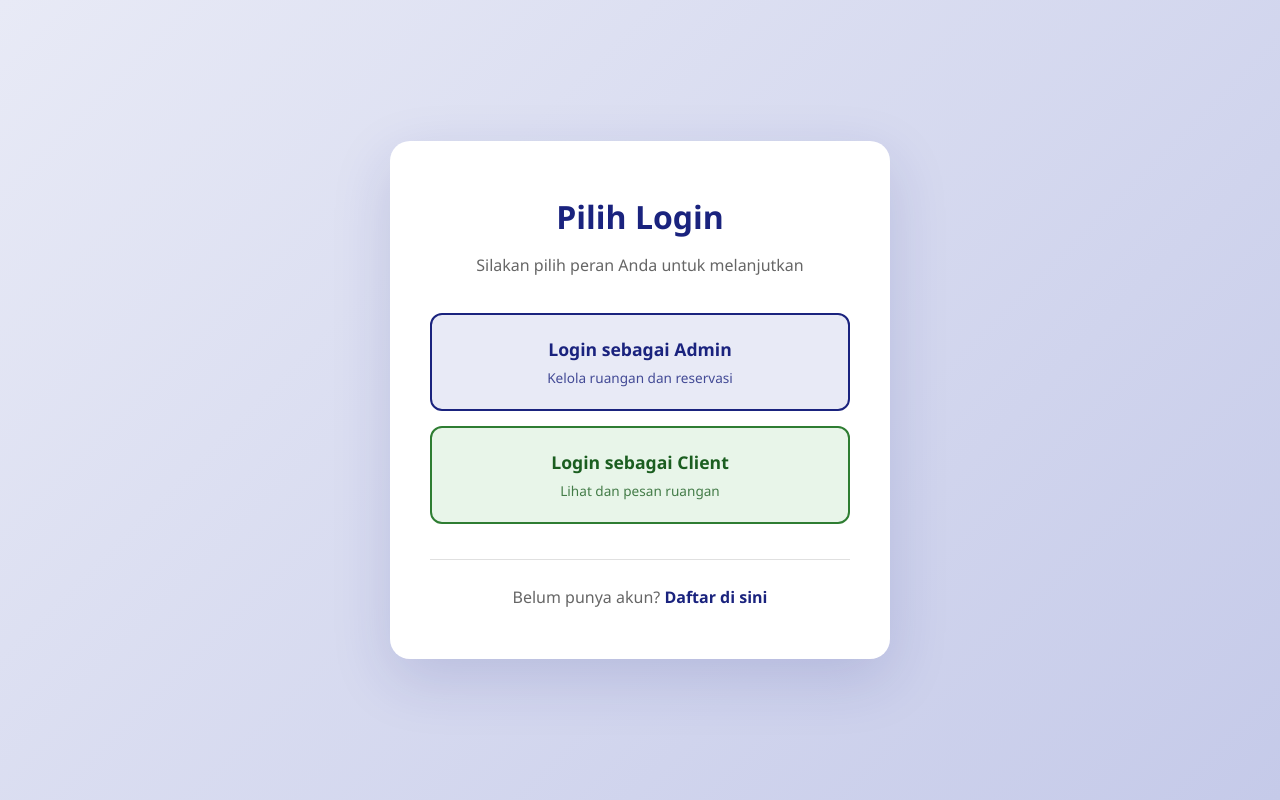
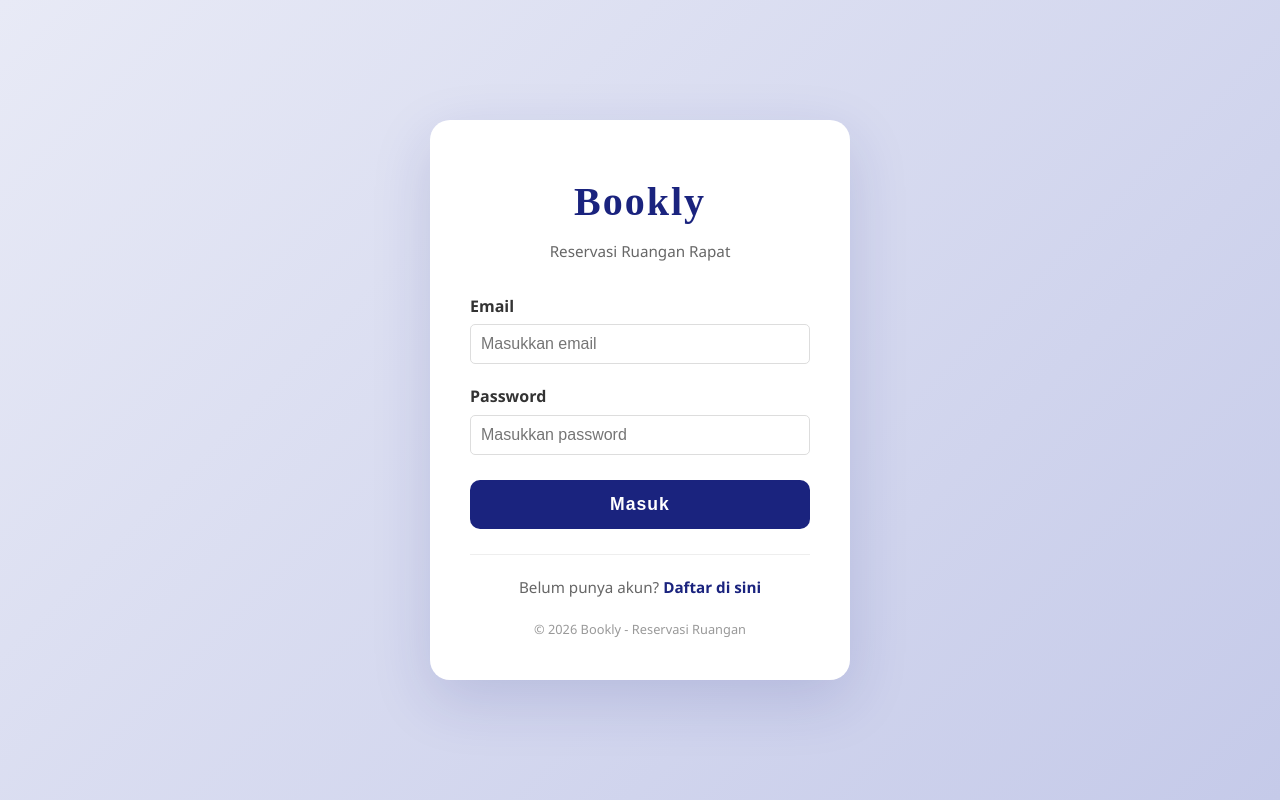
Before and after one commit to vinnnnnn12/Bookly_Reservation_Web, a PHP site: page /login.php in a window 1280 px wide. Run offline with PHP 8.4, Linux system fonts and the light colour scheme; data that the repository does not hold is empty.

Commit message:
revisi ketiga

```diff
--- a/login.php
+++ b/login.php
@@ -10,6 +10,35 @@ if (isset($_SESSION['user_id'])) {
     }
     exit();
 }
+
+$error = '';
+
+if ($_SERVER['REQUEST_METHOD'] == 'POST') {
+    $email = escape($_POST['email']);
+    $password = md5($_POST['password']);
+
+    // Cek di database
+    $query = "SELECT * FROM users WHERE email = '$email' AND password = '$password'";
+    $result = query($query);
+
+    if (numRows($result) == 1) {
+        $user = fetchOne($result);
+
+        $_SESSION['user_id'] = $user['id'];
+        $_SESSION['nama'] = $user['nama'];
+        $_SESSION['email'] = $user['email'];
+        $_SESSION['role'] = $user['role'];
+
+        if ($user['role'] == 'admin') {
+            header('Location: admin.php');
+        } else {
+            header('Location: index.php');
+        }
+        exit();
+    } else {
+        $error = 'Email atau password salah!';
+    }
+}
 ?>
 <!DOCTYPE html>
 <html lang="id">
@@ -20,26 +49,39 @@ if (isset($_SESSION['user_id'])) {
     <link rel="stylesheet" href="style.css">
 </head>
 <body>
-    <div class="login-choice-container">
-        <div class="login-choice-box">
-            <div class="login-choice-header">
-                <h2>Pilih Login</h2>
-                <p>Silakan pilih peran Anda untuk melanjutkan</p>
+    <div class="login-container">
+        <div class="login-box">
+            <div class="login-header">
+                <h1>Bookly</h1>
+                <p>Reservasi Ruangan Rapat</p>
             </div>
 
-            <div class="login-choice-buttons">
-                <a href="login_admin.php" class="login-choice-btn admin-btn">
-                    <span class="text">Login sebagai Admin</span>
-                    <span class="desc">Kelola ruangan dan reservasi</span>
-                </a>
-                <a href="login_client.php" class="login-choice-btn client-btn">
-                    <span class="text">Login sebagai Client</span>
-                    <span class="desc">Lihat dan pesan ruangan</span>
-                </a>
+            <?php if($error): ?>
+                <div class="alert alert-danger"><?= $error ?></div>
+            <?php endif; ?>
+
+            <form method="POST" action="">
+                <div class="form-group">
+                    <label for="email">Email</label>
+                    <input type="email" id="email" name="email" required
+                           placeholder="Masukkan email">
+                </div>
+
+                <div class="form-group">
+                    <label for="password">Password</label>
+                    <input type="password" id="password" name="password" required
+                           placeholder="Masukkan password">
+                </div>
+
+                <button type="submit" class="btn-login">Masuk</button>
+            </form>
+
+            <div class="login-footer">
+                <p>Belum punya akun? <a href="register.php">Daftar di sini</a></p>
             </div>
 
-            <div class="login-choice-footer">
-                <p>Belum punya akun? <a href="register.php">Daftar di sini</a></p>
+            <div class="login-copyright">
+                <p>&copy; <?= date('Y') ?> Bookly - Reservasi Ruangan</p>
             </div>
         </div>
     </div>
--- a/style.css
+++ b/style.css
@@ -451,9 +459,9 @@ table tr:hover {
 }
 
 /* =============================================
-   LOGIN CHOICE PAGE
+   LOGIN PAGE - 1 FORM SEDERHANA
    ============================================= */
-.login-choice-container {
+.login-container {
     min-height: 100vh;
     display: flex;
     align-items: center;
@@ -462,210 +470,101 @@ table tr:hover {
     padding: 20px;
 }
 
-.login-choice-box {
+.login-box {
     background: white;
     border-radius: 20px;
     padding: 50px 40px 40px 40px;
-    max-width: 500px;
+    max-width: 420px;
     width: 100%;
     box-shadow: 0 20px 60px rgba(26, 35, 126, 0.15);
-    text-align: center;
 }
 
-.login-choice-header {
-    margin-bottom: 35px;
+.login-header {
+    text-align: center;
+    margin-bottom: 30px;
 }
 
-.login-choice-header h2 {
-    font-size: 2rem;
+.login-header h1 {
+    font-size: 2.5rem;
+    font-weight: 700;
     color: #1a237e;
-    margin-bottom: 10px;
-    font-weight: 700;
+    margin-bottom: 5px;
+    font-family: 'Playfair Display', serif;
+    letter-spacing: 2px;
 }
 
-.login-choice-header p {
+.login-header p {
     color: #666;
-    font-size: 1rem;
+    font-size: 0.95rem;
 }
 
-.login-choice-buttons {
-    display: grid;
-    gap: 15px;
-    margin-bottom: 35px;
+.btn-login {
+    width: 100%;
+    padding: 14px;
+    background: #1a237e;
+    color: white;
+    border: none;
+    border-radius: 10px;
+    font-size: 1.1rem;
+    font-weight: 600;
+    cursor: pointer;
+    transition: background 0.3s;
+    margin-top: 5px;
+    letter-spacing: 1px;
 }
 
-.login-choice-btn {
-    display: flex;
-    flex-direction: column;
-    align-items: center;
-    padding: 20px;
-    border-radius: 12px;
-    text-decoration: none;
-    transition: all 0.3s ease;
-    border: 2px solid transparent;
+.btn-login:hover {
+    background: #0d47a1;
 }
 
-.login-choice-btn .text {
-    font-size: 1.1rem;
-    font-weight: 600;
-    margin-bottom: 4px;
+.login-footer {
+    text-align: center;
+    margin-top: 25px;
+    padding-top: 20px;
+    border-top: 1px solid #eee;
 }
 
-.login-choice-btn .desc {
-    font-size: 0.85rem;
-    opacity: 0.8;
+.login-footer p {
+    color: #666;
+    font-size: 0.95rem;
 }
 
-.admin-btn {
-    background: #e8eaf6;
-    color: #1a237e;
-    border-color: #1a237e;
-}
-
-.admin-btn:hover {
-    background: #1a237e;
-    color: white;
-    transform: translateY(-3px);
-    box-shadow: 0 10px 30px rgba(26, 35, 126, 0.3);
-}
-
-.admin-btn:hover .desc {
-    color: #c5cae9;
-}
-
-.client-btn {
-    background: #e8f5e9;
-    color: #1b5e20;
-    border-color: #2e7d32;
-}
-
-.client-btn:hover {
-    background: #2e7d32;
-    color: white;
-    transform: translateY(-3px);
-    box-shadow: 0 10px 30px rgba(46, 125, 50, 0.3);
-}
-
-.client-btn:hover .desc {
-    color: #c8e6c9;
-}
-
-.login-choice-footer {
-    border-top: 1px solid #e0e0e0;
-    padding-top: 25px;
-}
-
-.login-choice-footer p {
-    color: #666;
-    margin-bottom: 8px;
-}
-
-.login-choice-footer a {
+.login-footer a {
     color: #1a237e;
     font-weight: 600;
     text-decoration: none;
 }
 
-.login-choice-footer a:hover {
+.login-footer a:hover {
     text-decoration: underline;
 }
 
-.demo-account {
-    margin-top: 15px;
-    padding: 15px;
-    background: #f5f5f5;
-    border-radius: 10px;
+.login-copyright {
+    text-align: center;
+    margin-top: 20px;
 }
 
-.demo-account p {
-    margin: 3px 0;
-    font-size: 0.9rem;
-    color: #555;
-}
-
-.demo-account strong {
-    color: #1a237e;
+.login-copyright p {
+    color: #999;
+    font-size: 0.8rem;
 }
 
 /* =============================================
-   RESPONSIVE
+   RESPONSIVE - LOGIN
    ============================================= */
-@media (max-width: 768px) {
-    .nav-container {
-        flex-direction: column;
-        gap: 10px;
-    }
-
-    .nav-menu {
-        justify-content: center;
-    }
-
-    .room-grid {
-        grid-template-columns: 1fr;
-    }
-
-    .detail-image {
-        height: 200px;
-    }
-
-    .form-container {
-        margin: 20px 10px;
-        padding: 20px;
-    }
-
-    .grid-2 {
-        grid-template-columns: 1fr;
-    }
-
-    .stats-grid {
-        grid-template-columns: 1fr 1fr;
-    }
-
-    .login-choice-box {
+@media (max-width: 480px) {
+    .login-box {
         padding: 30px 20px 25px 20px;
     }
 
-    .login-choice-header h2 {
-        font-size: 1.5rem;
+    .login-header h1 {
+        font-size: 2rem;
     }
-}
 
-/* =============================================
-   ADMIN - FORM TOGGLE
-   ============================================= */
-#formTambahRuangan {
-    animation: slideDown 0.3s ease;
-}
-
-@keyframes slideDown {
-    from {
-        opacity: 0;
-        transform: translateY(-10px);
+    .btn-login {
+        padding: 12px;
+        font-size: 1rem;
     }
-    to {
-        opacity: 1;
-        transform: translateY(0);
-    }
-}
-
-#btnTambahRuangan {
-    transition: all 0.3s ease;
-}
-
-#btnTambahRuangan:hover {
-    transform: scale(1.05);
-}
-
-/* =============================================
-   ADMIN - RESERVASI ACTIONS
-   ============================================= */
-.section-box .btn-sm {
-    font-size: 0.75rem;
-    padding: 4px 10px;
-}
-
-.section-box table td {
-    vertical-align: middle;
 }
 
 /* =============================================
```
Also changed, not shown: other parts of style.css (+45 -23 lines), register.php (+18 -16 lines).
